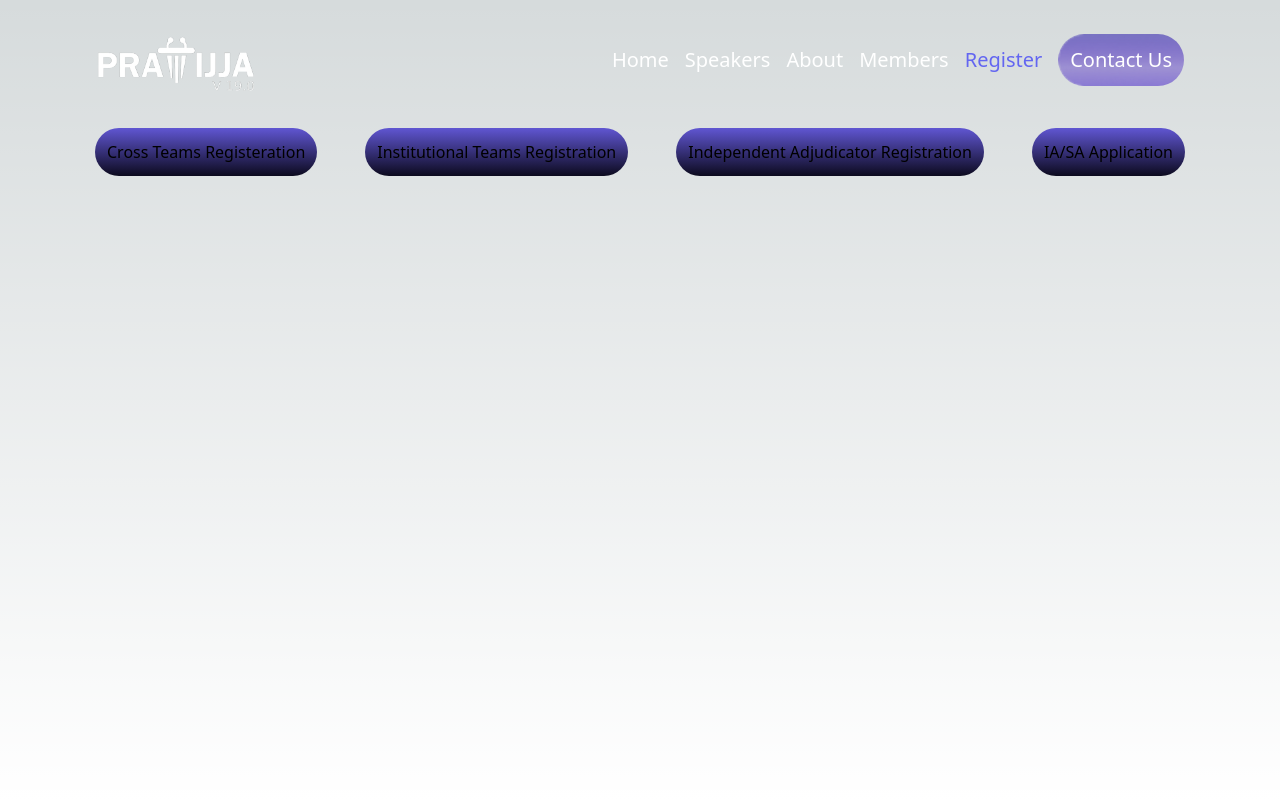
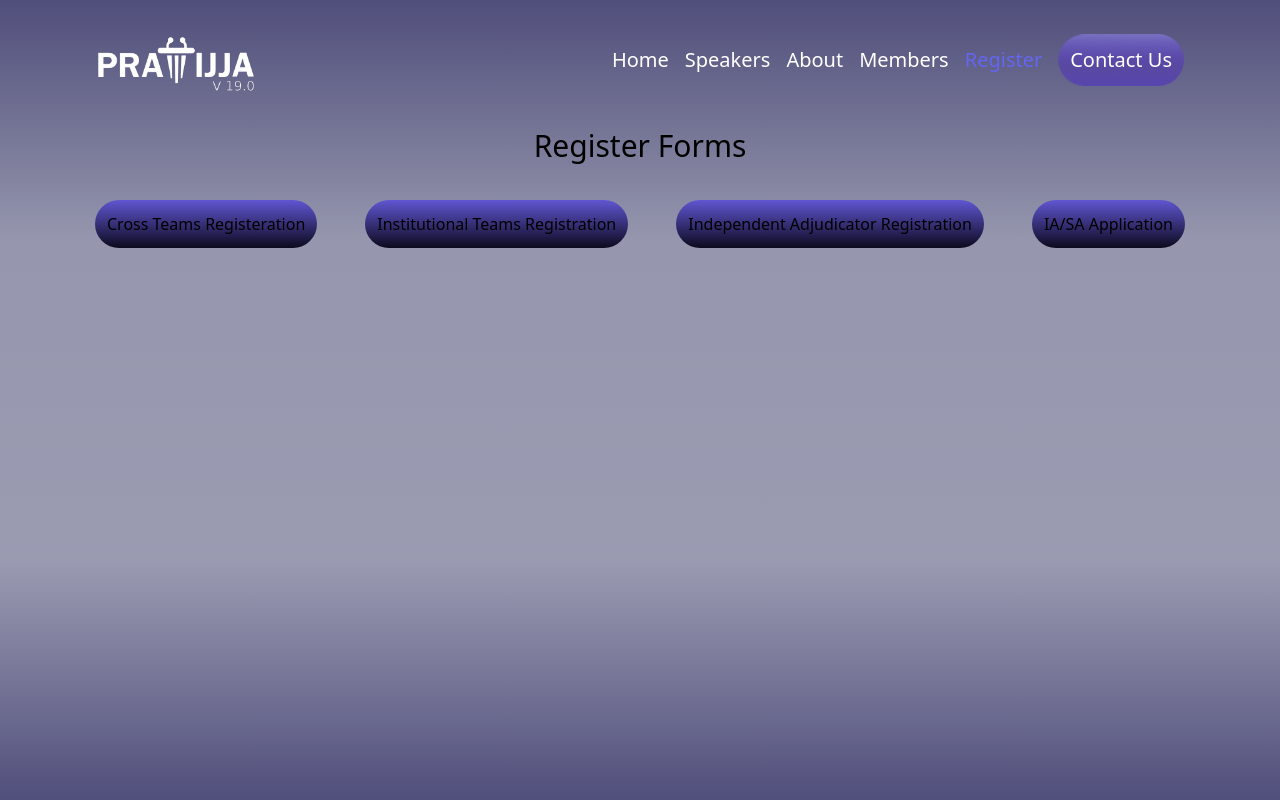
Before and after one commit to SohinijRover/Pratijja24, a Next.js app: page /register in a window 1280 px wide. Shown: the top 800 px of the page. Built offline with nearby package versions, Linux system fonts and the light colour scheme.

Commit message:
Colours Fixed || Footer Fixed NavBar error Fixed

```diff
--- a/src/app/register/page.tsx
+++ b/src/app/register/page.tsx
@@ -6,6 +6,7 @@ import Form2 from "./form2";
 import Form3 from "./form3";
 import Form4 from "./form4";
 import contact from "/public/navbar/contact.png";
+import Footer from "@/components/Footer";
 const register: React.FC = () => {
   const [activeForm, setActiveForm] = useState<number | null>(null);
 
@@ -52,8 +53,14 @@ const register: React.FC = () => {
           </div>
         </div>
       </div> */}
-      <div className="w-full min-h-screen">
-        <div className="pt-32 flex flex-col md:flex-row justify-center gap-4 pb-12">
+      <div className="w-full min-h-screen" style={{
+        background:
+          "linear-gradient(180deg, rgba(80,78,123,1) 0%, rgba(80,78,123,0.5) 30%, rgba(80,78,123,0.5) 70%, rgba(80,78,123,1) 100%)",
+      }}  >
+
+        <div className="pt-32 ">
+        <h1 className="text-bold text-3xl text-center pb-9">Register Forms</h1>
+        <div className="flex flex-col md:flex-row justify-center gap-4 pb-12">
           <button
             className="rounded-full border-none mx-4 outline-none p-3 bg-gradient-to-t from-[#0c0a1e] to-[#6056d2]"
             onClick={() => setActiveForm(1)}
@@ -78,9 +85,11 @@ const register: React.FC = () => {
           >
             IA/SA Application
           </button>
+          </div>
         </div>
         {renderForm()}
       </div>
+      <Footer />
     </>
   );
 };
--- a/src/components/MobileNav.tsx
+++ b/src/components/MobileNav.tsx
@@ -11,13 +11,13 @@ interface MobileNavProps {
 const MobileNav: React.FC<MobileNavProps> = ({ isOpen, toggleNavbar }) => {
   return (
     <div
-      className={`fixed w-full inset-0 bg-black bg-opacity-50 z-50 ${
-        isOpen ? "" : "hidden"
+      className={`fixed w-full inset-0 bg-black bg-opacity-50 z-50 ${isOpen ? "" : "hidden"
         }`}
       onClick={toggleNavbar}
     >
       <div
-        className="fixed text-white flex flex-col  text-xl font-light font-roboto justify-between bg-gradient-to-r from-[#110D26] via-[#66179e] to-[#110D26]  h-full w-[55vw] p-4 shadow-md top-0 left-0"
+        className={`fixed text-white flex flex-col text-xl font-light font-roboto justify-between bg-gradient-to-r from-[#110D26] via-[#66179e] to-[#110D26]  h-full w-[55vw] p-4 shadow-md top-0 left-0 ${isOpen ? "" : "hidden"
+          }`}
         onClick={(e) => e.stopPropagation()}
       >
         <ul className="p-2 text-3xl flex flex-col items-start justify-center space-y-6">
--- a/src/components/about/AboutFounder.tsx
+++ b/src/components/about/AboutFounder.tsx
@@ -5,7 +5,10 @@ import founder from "../../assests/image 17.png"
 
 export default function AboutFounder() {
     return (
-        <div>
+        <div  style={{
+            background:
+              "linear-gradient(180deg, rgba(80,78,123,1) 0%, rgba(80,78,123,0.5) 30%, rgba(80,78,123,0.5) 70%, rgba(80,78,123,1) 100%)",
+          }}>
             <div className='text-4xl font-bold text-white flex justify-center '>ABOUT FOUNDER</div>
             <div className='flex p-12 gap-12'>
                 <div className='w-[2500px]'>
--- a/src/components/about/AboutKiiT.tsx
+++ b/src/components/about/AboutKiiT.tsx
@@ -4,7 +4,10 @@ import kissLogo from "../../assests/image 9.png"
 
 export default function AboutKiiT() {
     return (
-        <div className="p-28 flex gap-20">
+        <div className="p-28 flex gap-20"  style={{
+            background:
+              "linear-gradient(180deg, rgba(80,78,123,1) 0%, rgba(80,78,123,0.5) 30%, rgba(80,78,123,0.5) 70%, rgba(80,78,123,1) 100%)",
+          }}>
             <div className="text-justify">
                 <div className="h-20 flex justify-center">
                     <Image src={kiitLogo} alt="kiit-logo" height={80} />
```
Lines whose indentation alone changed are shown as unchanged.
